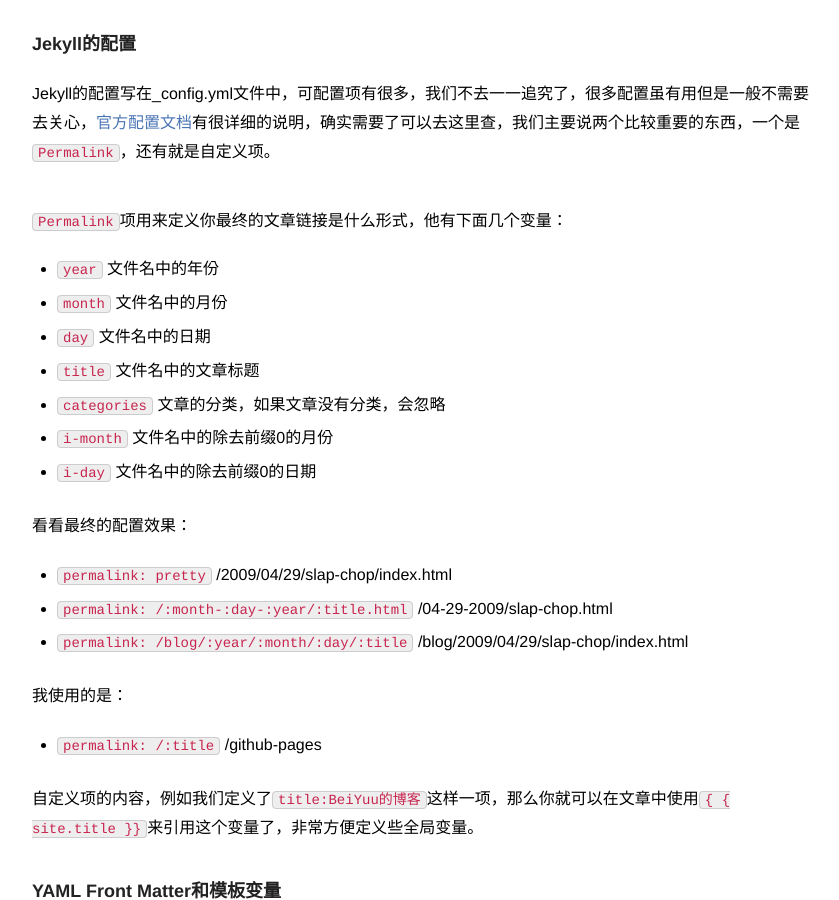
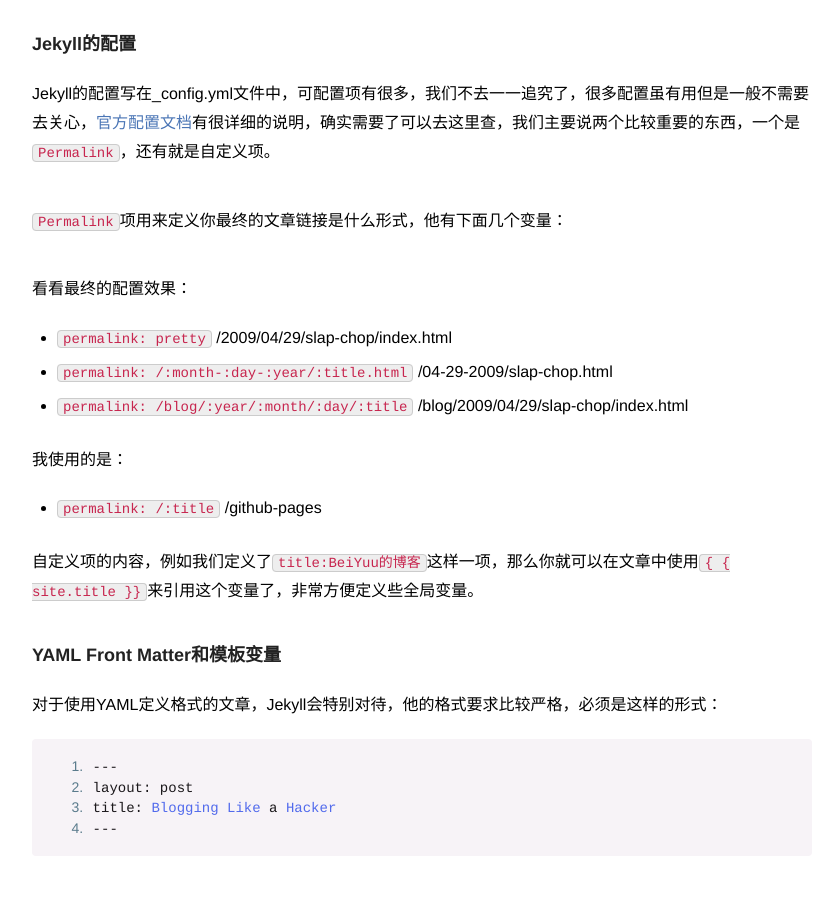
Before and after one commit to ioloveuu/ioloveuu.github.io, a Jekyll site: the page built from _posts/2016-12-28-frame-analys.md, in a window 1280 px wide and 900 px high, scrolled down 8719 px. Shown: the whole window, without its empty margins (218-1057 px from the left). Built offline with Jekyll 4.4.1, drawn with Linux system fonts in a browser that asks for light colours; nearby versions of some CDN libraries; a script that is not in the unit is left out.

Commit message:
Update 2016-12-28-frame-analys.md

```diff
--- a/_posts/2016-12-28-frame-analys.md
+++ b/_posts/2016-12-28-frame-analys.md
@@ -227,13 +227,6 @@ Jekyll的配置写在_config.yml文件中，可配置项有很多，我们不去
 
 `Permalink`项用来定义你最终的文章链接是什么形式，他有下面几个变量：
 
-* `year` 文件名中的年份
-* `month` 文件名中的月份
-* `day` 文件名中的日期
-* `title` 文件名中的文章标题
-* `categories` 文章的分类，如果文章没有分类，会忽略
-* `i-month` 文件名中的除去前缀0的月份
-* `i-day` 文件名中的除去前缀0的日期
 
 看看最终的配置效果：
 
```
